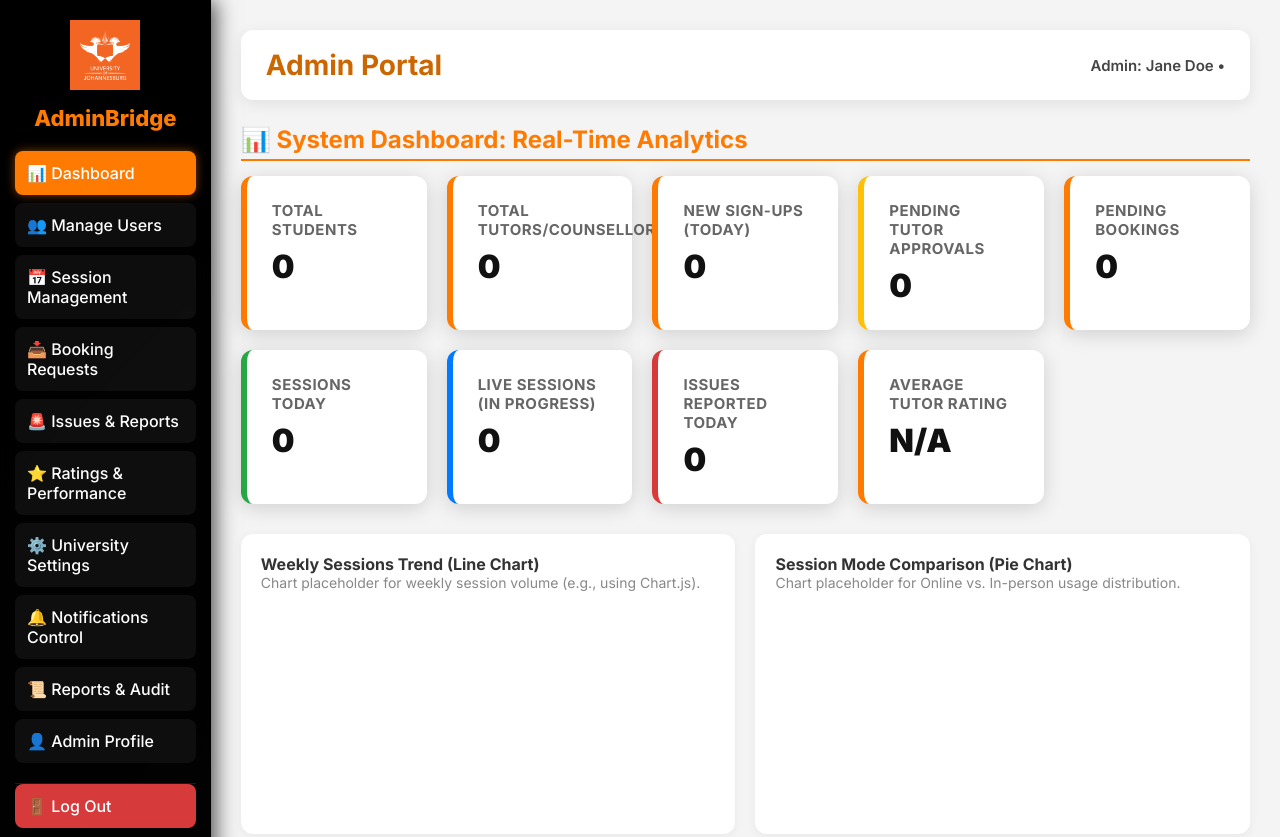
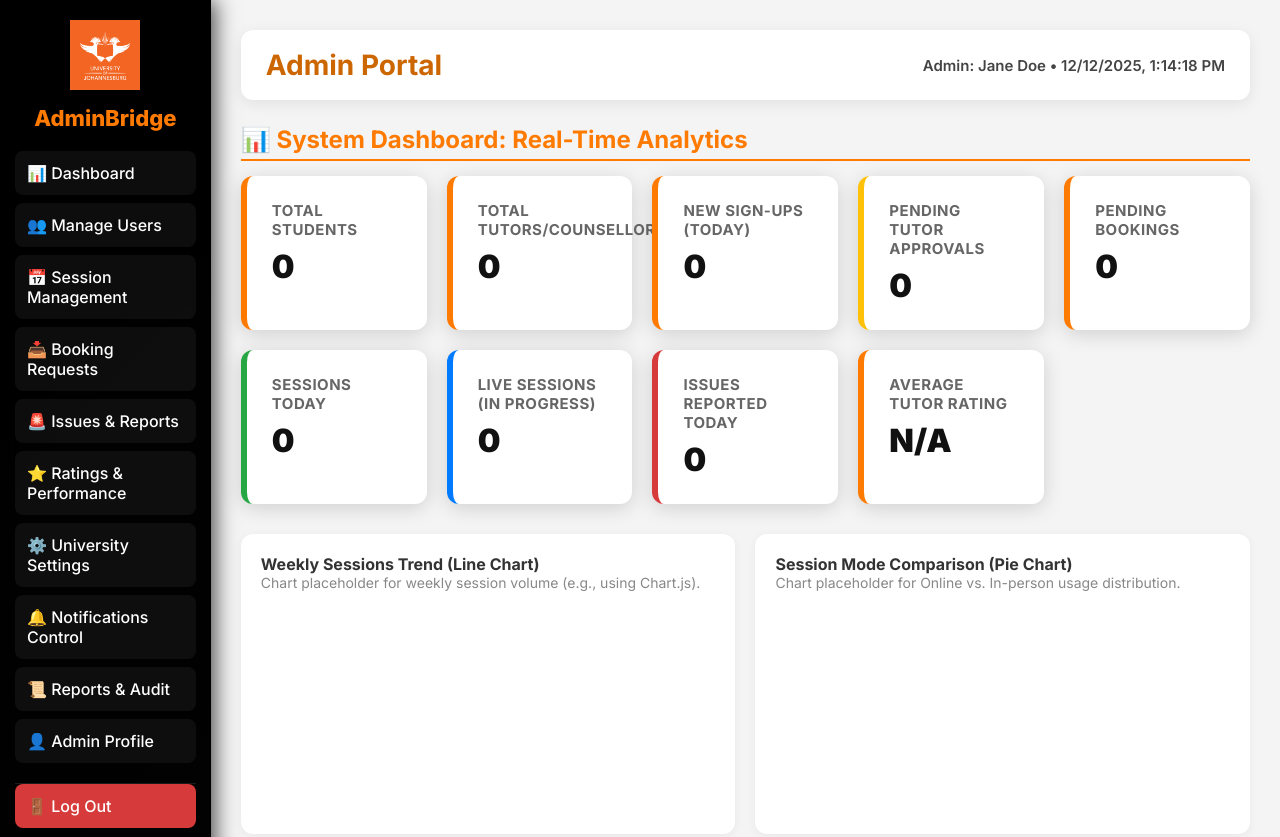
Before and after one commit to euduproassist/LearnBridge, a plain HTML site: page admin-portal.html in a window 1280 px wide. Shown: the top 837 px of the page. Drawn offline with Linux system fonts and the light colour scheme.

Commit message:
Update admin-portal.html

```diff
--- a/admin-portal.html
+++ b/admin-portal.html
@@ -790,3 +790,88 @@
         <button class="btn danger" id="logoutAllDevicesBtn">Log Out All Devices</button>
       </div>
     </section>
+
+
+  </main>
+</div>
+
+<script>
+  // Script to update the time
+  setInterval(() => {
+    document.getElementById("currentTime").textContent = new Date().toLocaleString();
+  }, 1000);
+
+  // Script to handle section switching (Basic client-side routing mock-up)
+  const sections = document.querySelectorAll('main section');
+  const menuItems = document.querySelectorAll('.sidebar-menu li');
+
+  function showSection(id) {
+    sections.forEach(sec => {
+      sec.classList.add('hidden');
+    });
+    menuItems.forEach(item => {
+      item.classList.remove('active');
+    });
+
+    const targetSection = document.getElementById(id);
+    const targetMenu = document.getElementById('menu' + id.replace('Section', ''));
+
+    if (targetSection) targetSection.classList.remove('hidden');
+    if (targetMenu) targetMenu.classList.add('active');
+
+    // In a real application, you would only show the empty state after the database query returns no results.
+    // For this mock-up, we ensure the empty states are visible when the section is loaded until Firebase populates them.
+    // NOTE: JS will hide these elements during the load process, so leaving the initial state here is fine.
+    document.getElementById('userEmpty').classList.remove('hidden');
+    document.getElementById('sessionEmpty').classList.remove('hidden');
+    document.getElementById('requestsEmpty').classList.remove('hidden');
+    // FIX: The issue report section uses a list, not a table body, so it should be handled:
+    document.getElementById('issuesEmpty').classList.remove('hidden');
+    document.getElementById('auditLogEmpty').classList.remove('hidden');
+
+    // Hide all tables/lists that would be populated by data until data is loaded
+    document.getElementById('userTableBody').innerHTML = '';
+    document.getElementById('sessionList').innerHTML = '';
+    document.getElementById('pendingRequestsList').innerHTML = '';
+    // FIX: The audit log uses a table, but the issue report uses a list container:
+    document.getElementById('issuesReportsList').innerHTML = '';
+    document.getElementById('auditLogTableBody').innerHTML = '';
+
+    // Placeholder logic for quick actions metric update
+    // FIX: Using the correct attribute 'data-metric-ref' from HTML structure
+    const pendingCount = document.getElementById('pendingApprovals').textContent || '0';
+    const issuesCount = document.getElementById('issuesToday').textContent || '0';
+
+    const quickApproveSpan = document.querySelector('#quickApproveTutors span');
+    if (quickApproveSpan) quickApproveSpan.textContent = pendingCount;
+
+    const quickViewSpan = document.querySelector('#quickViewIssues span');
+    if (quickViewSpan) quickViewSpan.textContent = issuesCount; // **<-- TRUNCATED BLOCK COMPLETION**
+  }
+
+  // Initial load: show the dashboard
+  window.onload = () => showSection('dashboardSection');
+
+  // Attach event listeners to menu items for navigation
+  document.getElementById('menuDashboard').onclick = () => showSection('dashboardSection');
+  document.getElementById('menuManageUsers').onclick = () => showSection('manageUsersSection');
+  document.getElementById('menuSessionManagement').onclick = () => showSection('sessionManagementSection');
+  document.getElementById('menuBookingRequests').onclick = () => showSection('bookingRequestsSection');
+  document.getElementById('menuIssuesReports').onclick = () => showSection('issuesReportsSection');
+  document.getElementById('menuRatingsAnalytics').onclick = () => showSection('ratingsAnalyticsSection');
+  document.getElementById('menuUniversitySettings').onclick = () => showSection('universitySettingsSection');
+  document.getElementById('menuNotificationsControl').onclick = () => showSection('notificationsControlSection');
+  document.getElementById('menuReportsAudit').onclick = () => showSection('reportsAuditSection');
+  document.getElementById('menuAdminProfile').onclick = () => showSection('adminProfileSection');
+
+  // Quick Action Button Navigation (for demonstration)
+  document.getElementById('quickApproveTutors').onclick = () => showSection('manageUsersSection');
+  document.getElementById('quickViewIssues').onclick = () => showSection('issuesReportsSection');
+  document.getElementById('quickManageModules').onclick = () => showSection('universitySettingsSection');
+  document.getElementById('quickSendAnnouncement').onclick = () => showSection('notificationsControlSection');
+  document.getElementById('quickOpenSettings').onclick = () => showSection('universitySettingsSection');
+  document.getElementById('quickAnalyticsPanel').onclick = () => showSection('reportsAuditSection');
+
+</script>
+</body>
+</html>
```
